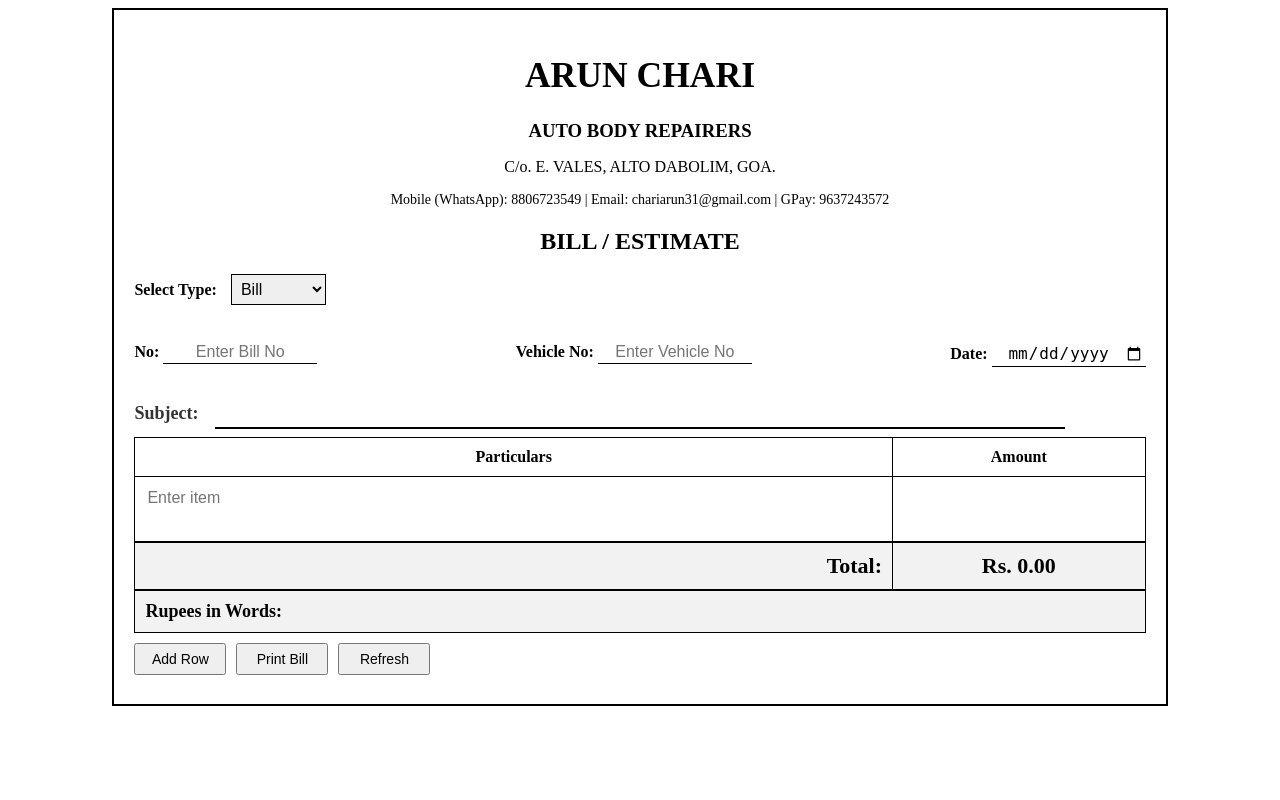
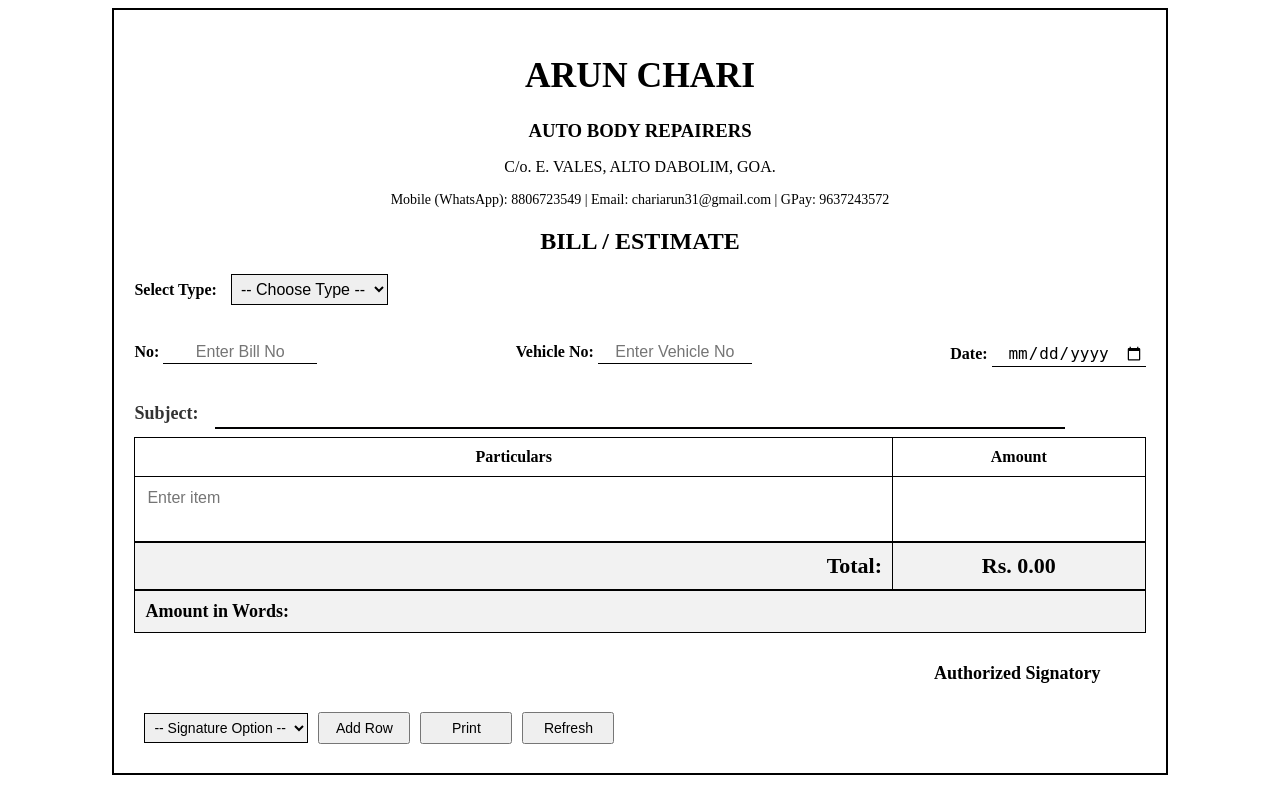
Before and after one commit to aavichari24/Bill_estimate_project, a Flask app: page / in a window 1280 px wide. Run offline with Flask 3, Linux system fonts and the light colour scheme.

Commit message:
Update index.html

```diff
--- a/templates/index.html
+++ b/templates/index.html
@@ -35,6 +35,7 @@
             <!-- Dropdown to choose between Bill and Estimate -->
             <label id="docType-label"><strong>Select Type:</strong></label>
             <select id="docType" onchange="updateDocumentType()">
+                <option value="" disabled selected>-- Choose Type --</option>
                 <option value="BILL">Bill</option>
                 <option value="ESTIMATE">Estimate</option>
             </select>
@@ -72,16 +73,40 @@
                             <td id="total-2"><strong>Rs. <span id="total_amount">0.00</span></strong></td>
                         </tr>
                         <tr>
-                            <td id="words1" colspan="2"><strong>Rupees in Words:</strong> <span id="amount_in_words"></span></td>
+                            <td id="words1" colspan="2"><strong>Amount in Words:</strong> <span id="amount_in_words"></span></td>
                         </tr>
                     </tfoot>
                 </table>
 
+                <div class="signature-section">
+                    <!--<label id="sign" for="signatureType"><strong>Select Signature Type:</strong></label>-->
+
+
+                    <div id="signature-content">
+                        <div id="signature-space"></div> <!-- Empty space -->
+                        <div id="signature-name" style="display: none;"><strong>Arun Chari</strong></div> <!-- Name -->
+                        <div id="signature-image" style="display: none;">
+                            <img src="{{ url_for('static', filename = 'Signature.jpg')}}" alt="Signature" width="150px">
+                        </div>
+                    </div>
+
+                    <div class="signature-line"></div>
+                    <p><strong>Authorized Signatory</strong></p>
+                </div>
+
                 <!-- Buttons Section -->
                 <div class="button-container">
+                    <div class="signature-dropdown">
+                        <select class="sign1" id="signatureType" onchange="updateSignature()">
+                            <option value="" disabled selected>-- Signature Option --</option>
+                            <option value="space">Keep Space</option>
+                            <option value="name">Name</option>
+                            <option value="image">Signature Image</option>
+                        </select>
+                    </div>
                     <div class="button-group">
                         <button class="small-btn" onclick="addRow()">Add Row</button>
-                        <button class="small-btn" onclick="printBill()">Print Bill</button>
+                        <button id="printButton" class="small-btn" onclick="printBill()">Print</button>
                         <button class="small-btn" onclick="location.reload()">Refresh</button>
                     </div>
                 </div>
@@ -158,8 +183,14 @@
         }
 
         function updateDocumentType() {
-            let selectedType = document.getElementById("docType").value;
-            document.getElementById("documentType").innerText = selectedType;
+            let selectedType = document.getElementById("docType").selectedOptions[0].text;
+            /*let formattedType = selectedType.charAt(0).toUpperCase() + selectedType.slice(1);*/
+
+            document.getElementById("documentType").innerText = selectedType.toUpperCase();
+
+            document.getElementById("printButton").innerText ="Print " + selectedType;
+
+            document.getElementById("bill_no").setAttribute("placeholder", "Enter "+ selectedType + " No");
         }
 
         function autoExpand(event) {
@@ -175,7 +206,15 @@
         document.querySelectorAll(".particular").forEach(textarea => {
             textarea.addEventListener("input", autoExpand);
         });
+
+        function updateSignature() {
+            let selectedType = document.getElementById("signatureType").value;
+            document.getElementById("signature-space").style.display = selectedType === "space" ? "block" : "none";
+            document.getElementById("signature-name").style.display = selectedType === "name" ? "block" : "none";
+            document.getElementById("signature-image").style.display = selectedType === "image" ? "block" : "none";
+        }
     </script>
+
 
 </body>
 </html>
```
